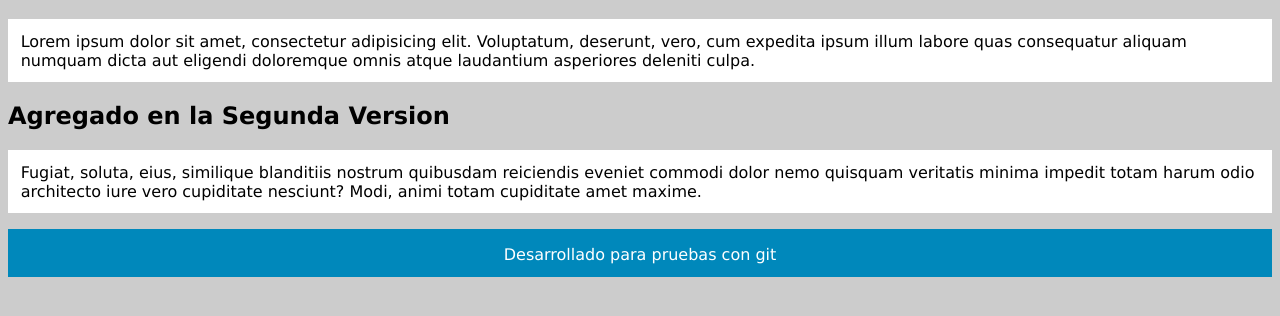
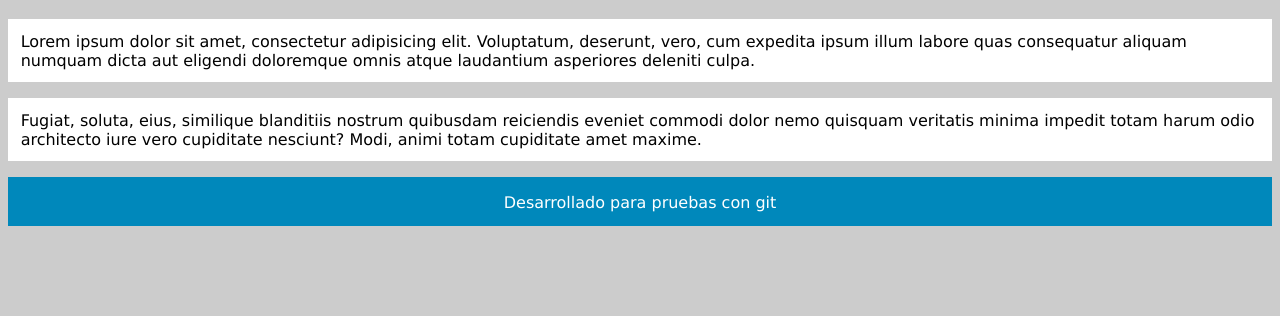
Before and after one commit to cerebritomultitarea/ejemplogit, a plain HTML site: page index.html in a window 1280 px wide. Shown: the part 62-378 px from the top of the page. Drawn offline with Linux system fonts and the light colour scheme.

Commit message:
se elimino el tag h2

```diff
--- a/index.html
+++ b/index.html
@@ -8,7 +8,7 @@
 <body>
 	<h1>Agregado en la Primera Version</h1>
 	<p>Lorem ipsum dolor sit amet, consectetur adipisicing elit. Voluptatum, deserunt, vero, cum expedita ipsum illum labore quas consequatur aliquam numquam dicta aut eligendi doloremque omnis atque laudantium asperiores deleniti culpa.</p>
-	<h2>Agregado en la Segunda Version</h2>
+
 	<p>Fugiat, soluta, eius, similique blanditiis nostrum quibusdam reiciendis eveniet commodi dolor nemo quisquam veritatis minima impedit totam harum odio architecto iure vero cupiditate nesciunt? Modi, animi totam cupiditate amet maxime.</p>
 	<footer>
 		<small>Desarrollado para pruebas con git</small>
```
